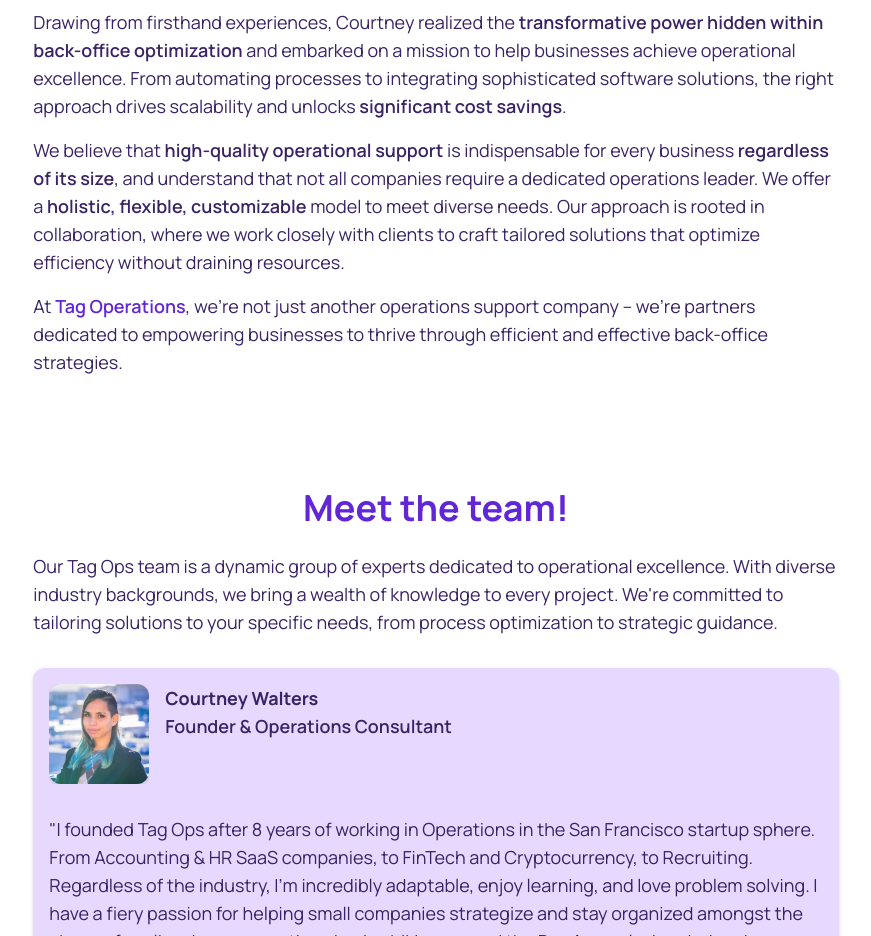
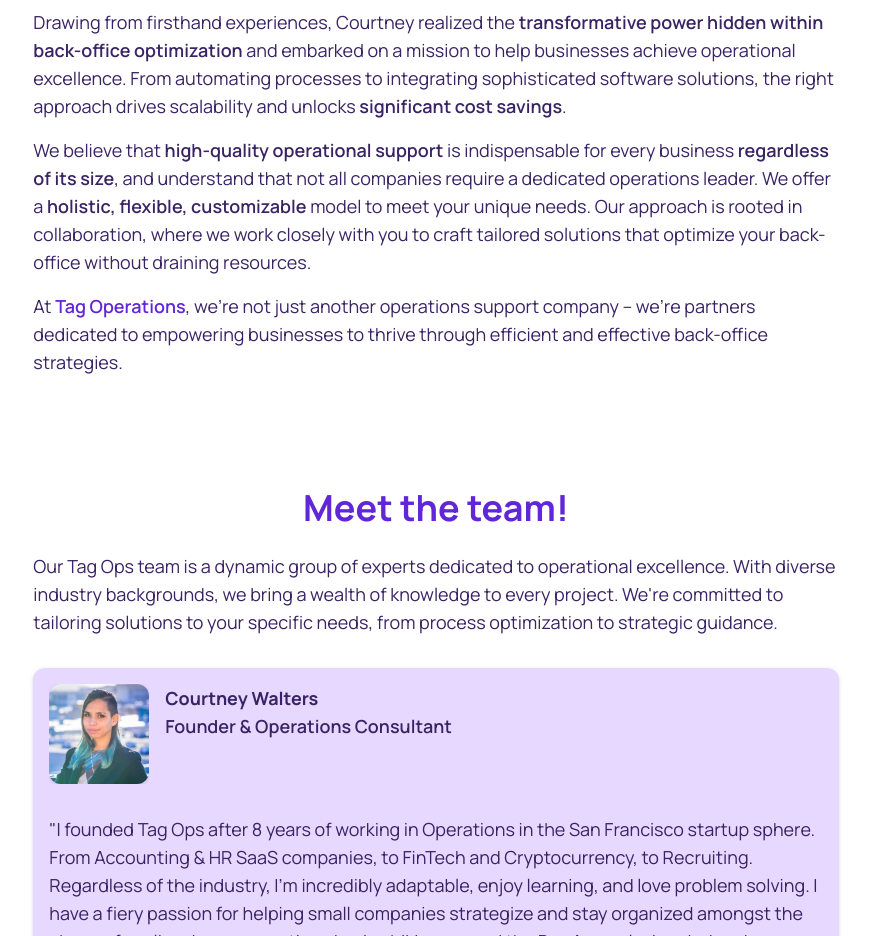
Before and after one commit to hicass/tag-ops-v3, a Next.js app: page /about in a window 1280 px wide. Shown: the part 960-1896 px from the top of the page, without its empty margins (204-1075 px from the left). Built offline with nearby package versions, Linux system fonts and the light colour scheme.

Commit message:
Upate copy on 'Our Story'

```diff
--- a/src/app/about/page.tsx
+++ b/src/app/about/page.tsx
@@ -84,9 +84,9 @@ export default function AboutPage() {
               {' '}
               holistic, flexible, customizable
             </span>{' '}
-            model to meet diverse needs. Our approach is rooted in
-            collaboration, where we work closely with clients to craft tailored
-            solutions that optimize efficiency without draining resources.
+            model to meet your unique needs. Our approach is rooted in
+            collaboration, where we work closely with you to craft tailored
+            solutions that optimize your back-office without draining resources.
           </p>
           <p className="md:text-lg">
             At{' '}
```
